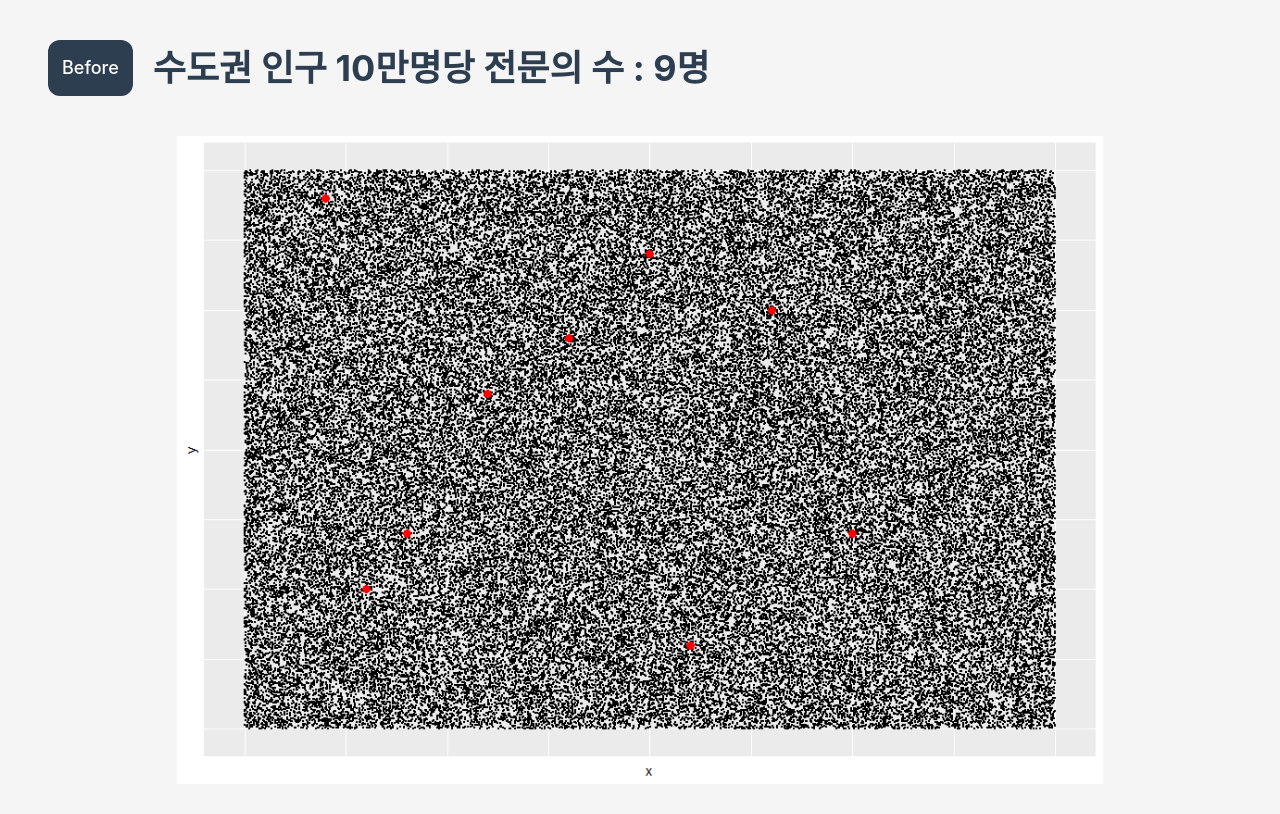
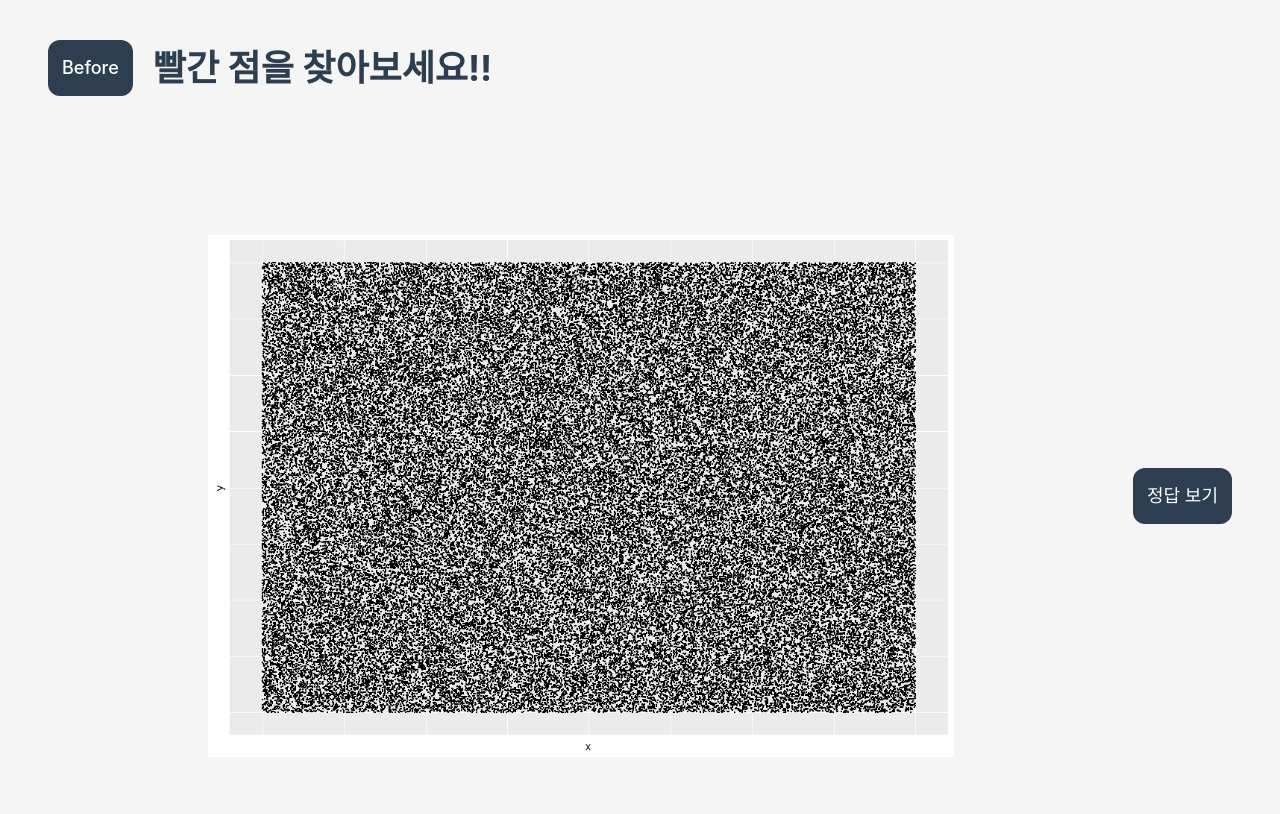
Before and after one commit to styu12/Emergency_Game, a Next.js app: page /result in a window 1280 px wide. Both pictures are taken after a click on the button "도시". Shown: the top 814 px of the page. Built offline with nearby package versions, Linux system fonts and the light colour scheme.

Commit message:
Feat: 결과 페이지 도시 부분

```diff
--- a/src/components/DistanceResult.js
+++ b/src/components/DistanceResult.js
@@ -12,8 +12,12 @@ const variants = {
 move: i => ({
         transition: { duration: 5 * (dist[i]/25+1), ease: "linear" },
         right: [`100%`, `${dist[i]}%`],
+ }),
+ bg_move: i => ({
+        transition: { duration: 5 * (dist[i]/25+1), ease: "linear" },
+        width: [`0%`, `${100 - dist[i]}%`],
  })
-}
+ }
 
 const changeBackground = (i) => {
         if([1, 2, 3, 4, 5, 6].includes(i)) {
@@ -42,7 +46,7 @@ return (
                 >
                         <motion.div
                         className={`h-full rounded-2xl absolute top-0 left-0 hp`}
-                        animate={{ width: ['100%', '0%'], backgroundColor: ['#16a085', '#d63031'] }}
+                        animate={{ width: ['0%', '100%'], backgroundColor: ['#16a085', '#d63031'] }}
                         transition={{
                         ease: "linear",
                         duration: 5 * (dist[4]/25+1),
@@ -62,7 +66,22 @@ return (
                                         animate="move"
                                         variants={variants}
                                         onAnimationComplete={() => changeBackground(i)}
-                                        />
+                                        >
+                                        </motion.div>
+
+                                        {/* <motion.div
+                                        className={`h-1/2 rounded-2xl absolute top-0 left-0 hp`}
+                                        custom={i}
+                                        animate="bg_move"
+                                        variants={variants}
+                                        style= {{
+                                                background: "linear-gradient(to right, rgba(85, 239, 196,0.4), rgba(129, 236, 236,0.4))",
+                                                translateX: "-20px",
+                                        }}
+                                        /> */}
+
+
+
                                 </div>
                         ))}
                 </div>
--- a/src/components/DoctorResult.js
+++ b/src/components/DoctorResult.js
@@ -1,30 +1,37 @@
-import { useEffect, useState } from "react";
+import { useState } from "react"
 
-export default function DoctorResult() {
-    const [isZoomOut, setIsZoomOut] = useState(false);
-    const count = 25;
-    const cnt = 10000;
 
-    useEffect(() => {
-        setTimeout(() => {
-            setIsZoomOut(true);
-        }, 1500);
-    }, []);
+export default function DoctorResult({setType}) {
+    const [change, setChange] = useState(false);
+
 
     return (
-     <>
-        <div className="w-full flex flex-wrap justify-between items-center relative">
-            <div className="absolute top-0 left-0 w-full h-full flex flex-wrap gap-[2px] justify-between items-center">
-                {Array.from({length: cnt}).map((_, i) => (
-                    <div key={i} className={`w-[5px] h-[5px] rounded-[50%] bg-black ${isZoomOut ? "scale-[1]" : "scale-[0]"}`}>
-                    </div>
-                ))}
+        <div className="w-full h-[90vh]">
+            <div className="flex items-center mb-10">
+                <button className="mr-5 button" onClick={() => setType("")}>Before</button>
+                <h2 className='text-4xl font-bold text-primary'>
+                    {
+                        change ?
+                        "수도권 인구 10만명당 전문의 수 : 9명" :
+                        "빨간 점을 찾아보세요!!"
+                    }
+                </h2>
             </div>
-            {Array.from({length: count}).map((_, i) => (
-                <div key={i} className={`w-48 h-48 rounded-[50%] bg-black transform transition-all ease-in-out duration-[4000] ${isZoomOut ? "scale-[0]" : "scale-[1]"}`}>
-                </div>
-            ))}
-       </div>
-     </>
+
+            <div className="flex justify-between items-center w-full h-full">
+                <div className={`w-[90%] h-[100%] transition-all duration-500`}
+                style={{
+                    background: change ?  'no-repeat center/70% url("/point_after.png")' : 'no-repeat center/70% url("/point.png")',
+                }}
+                />
+                <button className="button" onClick={() => setChange(prev => !prev)}>
+                    {
+                        change ?
+                        "정답 숨기기" :
+                        "정답 보기"
+                    }
+                </button>
+            </div>
+        </div>
     )
 }
--- a/src/pages/result.js
+++ b/src/pages/result.js
@@ -1,7 +1,7 @@
 import DistanceResult from "@/components/DistanceResult";
+import DoctorResult from "@/components/DoctorResult";
 import Layout, { FullLayout } from "@/components/Layout";
 import { showDescriptionState, showHpState } from "@/states";
-import Image from "next/image";
 import { useEffect, useState } from "react";
 import { useSetRecoilState } from "recoil";
 
@@ -23,30 +23,15 @@ export default function Result() {
                 <h1 className="text-6xl font-bold text-center text-primary mb-12">당신은 생존할 수 있을까요?</h1>
                 <h2 className='mb-10 text-4xl font-bold text-skyblue'>본인이 살고 있는 지역을 골라주세요</h2>
                 <div className="flex">
-                    <button onClick={() => setType("city")} className="button mr-10 !px-10 mr-5">도시</button>
+                    <button onClick={() => setType("city")} className="button !px-10 mr-5">도시</button>
                     <button onClick={() => setType("town")} className="button !px-10">지방</button>
                 </div>
             </div>
         </Layout>
        ) : (
         type === "city" ? (
-        // <DoctorResult />
         <FullLayout>
-            <div className="w-full h-[90vh]">
-            <div className="flex items-center mb-10">
-                <button className="mr-5 button" onClick={() => setType("")}>Before</button>
-                <h2 className='text-4xl font-bold text-primary'>수도권 인구 10만명당 전문의 수 : 9명</h2>
-            </div>
-
-            <div className="w-full h-[90%]"
-            style={{
-                background: 'url("/point.png")',
-                backgroundRepeat: 'no-repeat',
-                backgroundSize: 'contain',
-                backgroundPosition: 'center',
-            }}
-            />
-        </div>
+            <DoctorResult setType={setType} />
         </FullLayout>
        ) : (
         <FullLayout>
```
Also changed, not shown: public/point.png, public/point_after.png (added).
